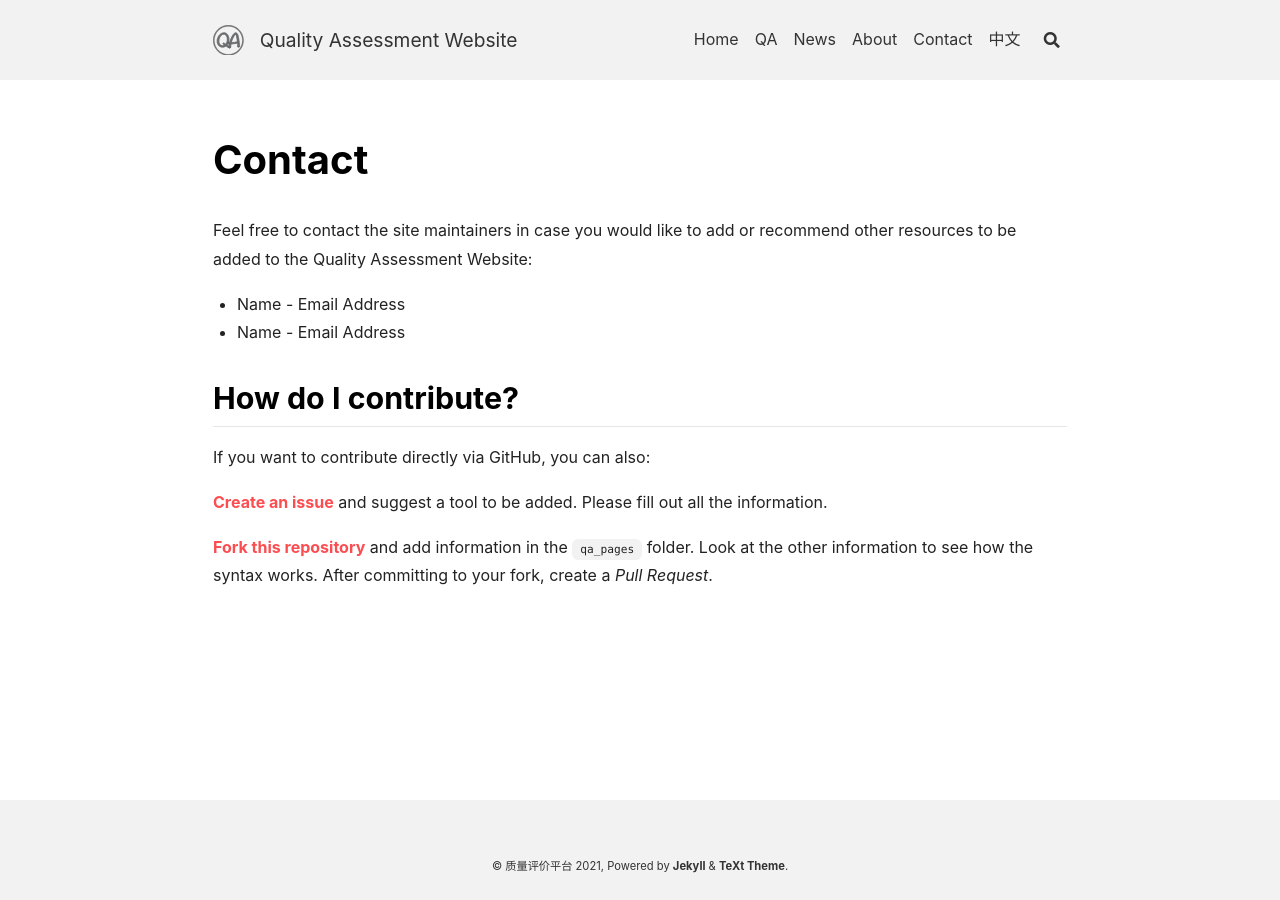
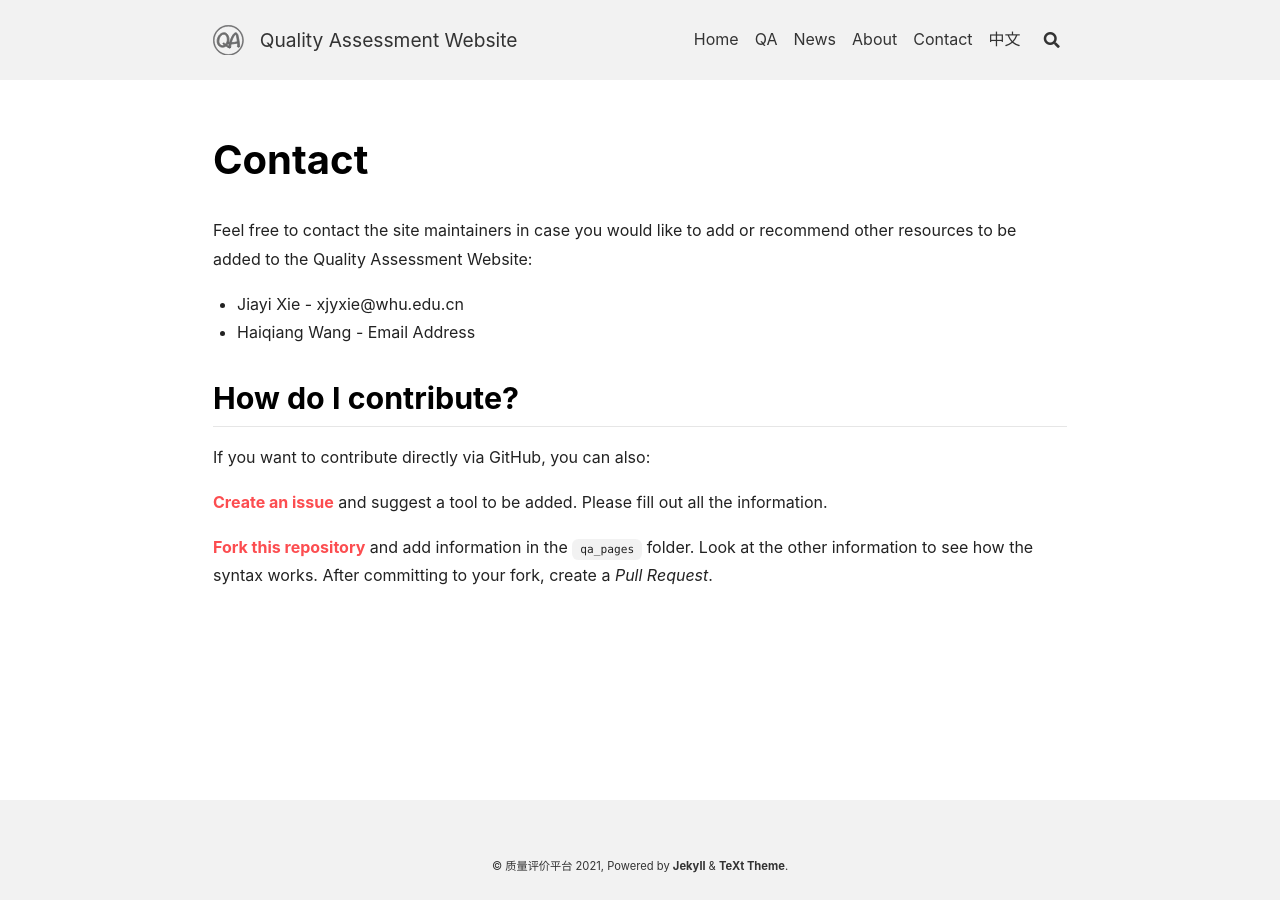
Before and after one commit to avsqoe/avsqoe, a Jekyll site: the page built from other_pages/en/contact.md, in a window 1280 px wide. Built offline with Jekyll 4.4.1, drawn with Linux system fonts in a browser that asks for light colours; nearby versions of some CDN libraries.

Commit message:
Update contact.md

```diff
--- a/other_pages/en/contact.md
+++ b/other_pages/en/contact.md
@@ -5,12 +5,12 @@ permalink: /en/contact/
 
 Feel free to contact the site maintainers in case you would like to add or recommend other resources to be added to the Quality Assessment Website:
 
-* Name - Email Address
-* Name - Email Address
+* Jiayi Xie - xjyxie@whu.edu.cn
+* Haiqiang Wang - Email Address
 
 ## How do I contribute?
 If you want to contribute directly via GitHub, you can also:
 
-[Create an issue]() and suggest a tool to be added. Please fill out all the information.
+[Create an issue](https://github.com/avsqoe/avsqoe/issues) and suggest a tool to be added. Please fill out all the information.
 
-[Fork this repository]() and add information in the `qa_pages` folder. Look at the other information to see how the syntax works. After committing to your fork, create a *Pull Request*.
+[Fork this repository](https://github.com/avsqoe/avsqoe/fork) and add information in the `qa_pages` folder. Look at the other information to see how the syntax works. After committing to your fork, create a *Pull Request*.
```
